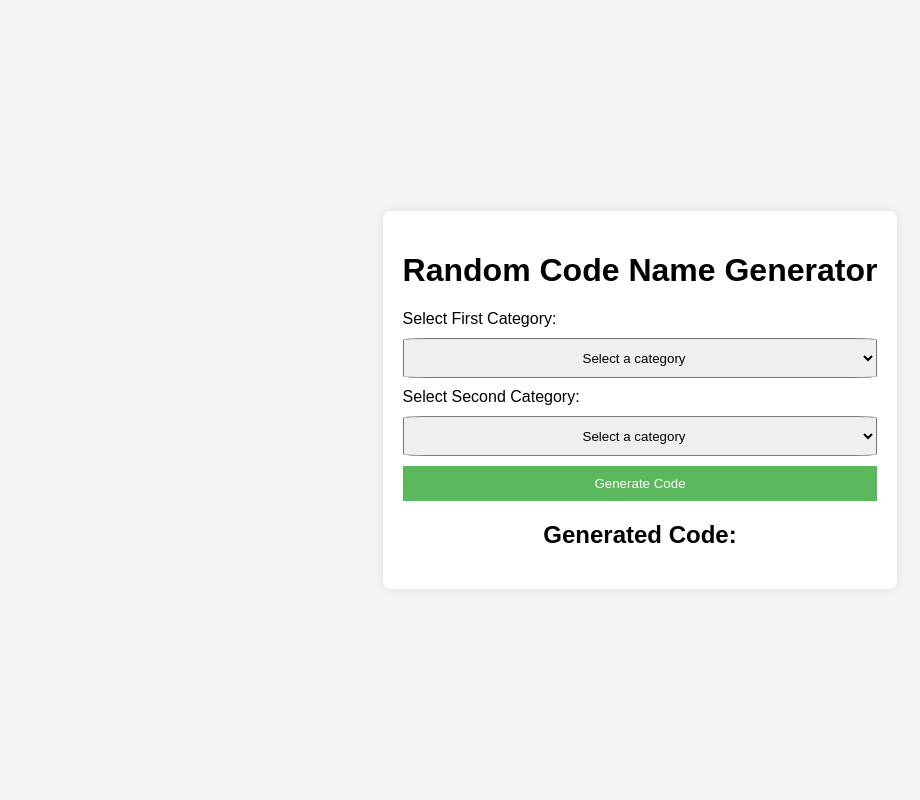
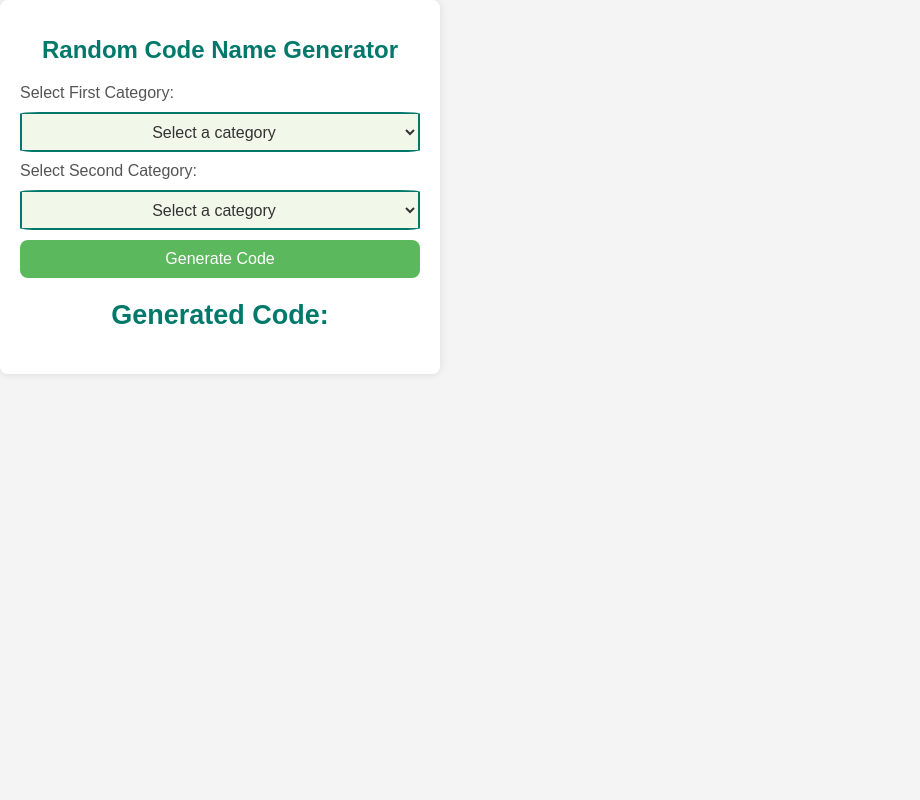
Before and after one commit to sarvaniswapnapriya/TeamNameGenerator, a Flask app: page / in a window 1280 px wide. Shown: the whole page, without its empty margins (0-920 px from the left). Run offline with Flask 3, Linux system fonts and the light colour scheme.

Commit message:
UI updated

```diff
--- a/static/css/styles.css
+++ b/static/css/styles.css
@@ -3,11 +3,119 @@ body {
     background-color: #f4f4f4;
     margin: 0;
     padding: 0;
-    display: flex;
-    justify-content: center;
-    align-items: center;
-    height: 100vh;
-}
+    display: flex;/* General body styling */
+    body {
+        font-family: 'Roboto', sans-serif;
+        background-color: #e0f7fa;
+        margin: 0;
+        padding: 0;
+        display: flex;
+        justify-content: center;
+        align-items: center;
+        height: 100vh;
+        color: #333;
+    }
+
+    /* Container box styling */
+    .container {
+        background-color: #ffffff;
+        padding: 30px;
+        border-radius: 10px;
+        box-shadow: 0 4px 20px rgba(0, 0, 0, 0.15);
+        max-width: 400px;
+        width: 100%;
+        transition: box-shadow 0.3s ease-in-out;
+    }
+
+    /* Adding hover effect to container */
+    .container:hover {
+        box-shadow: 0 6px 30px rgba(0, 0, 0, 0.2);
+    }
+
+    /* Center align header and text enhancements */
+    h1 {
+        text-align: center;
+        font-size: 24px;
+        color: #00796b;
+        margin-bottom: 20px;
+    }
+
+    /* Styling form elements */
+    label, select, button {
+        display: block;
+        width: 100%;
+        margin: 12px 0;
+        font-size: 16px;
+    }
+
+    label {
+        color: #555;
+    }
+
+    /* Dropdown (select) styling */
+    select {
+        height: 45px;
+        padding: 5px;
+        font-size: 16px;
+        border: 2px solid #00796b;
+        border-radius: 8px;
+        background-color: #e0f2f1;
+        color: #333;
+        cursor: pointer;
+        outline: none;
+        transition: border-color 0.3s ease;
+    }
+
+    select:hover, select:focus {
+        border-color: #004d40;
+    }
+
+    /* Button styling */
+    button {
+        padding: 12px;
+        background-color: #00796b;
+        color: white;
+        font-size: 16px;
+        border: none;
+        border-radius: 8px;
+        cursor: pointer;
+        transition: background-color 0.3s ease-in-out, transform 0.2s;
+    }
+
+    /* Button hover and click effects */
+    button:hover {
+        background-color: #004d40;
+    }
+
+    button:active {
+        transform: scale(0.98);
+    }
+
+    /* Result styling */
+    #result {
+        margin-top: 25px;
+        text-align: center;
+        font-size: 18px;
+        color: #00796b;
+        font-weight: bold;
+    }
+
+    /* Dropdown alignment and border-radius tweak */
+    .dropdown {
+        text-align: center;
+        height: 45px;
+        padding: 5px;
+        border-radius: 6px;
+        font-size: 16px;
+        border: 2px solid #00796b;
+        background-color: #f1f8e9;
+        color: #333;
+        transition: border-color 0.3s ease;
+    }
+
+    .dropdown:hover {
+        border-color: #004d40;
+    }
 
 .container {
     background-color: white;
```
